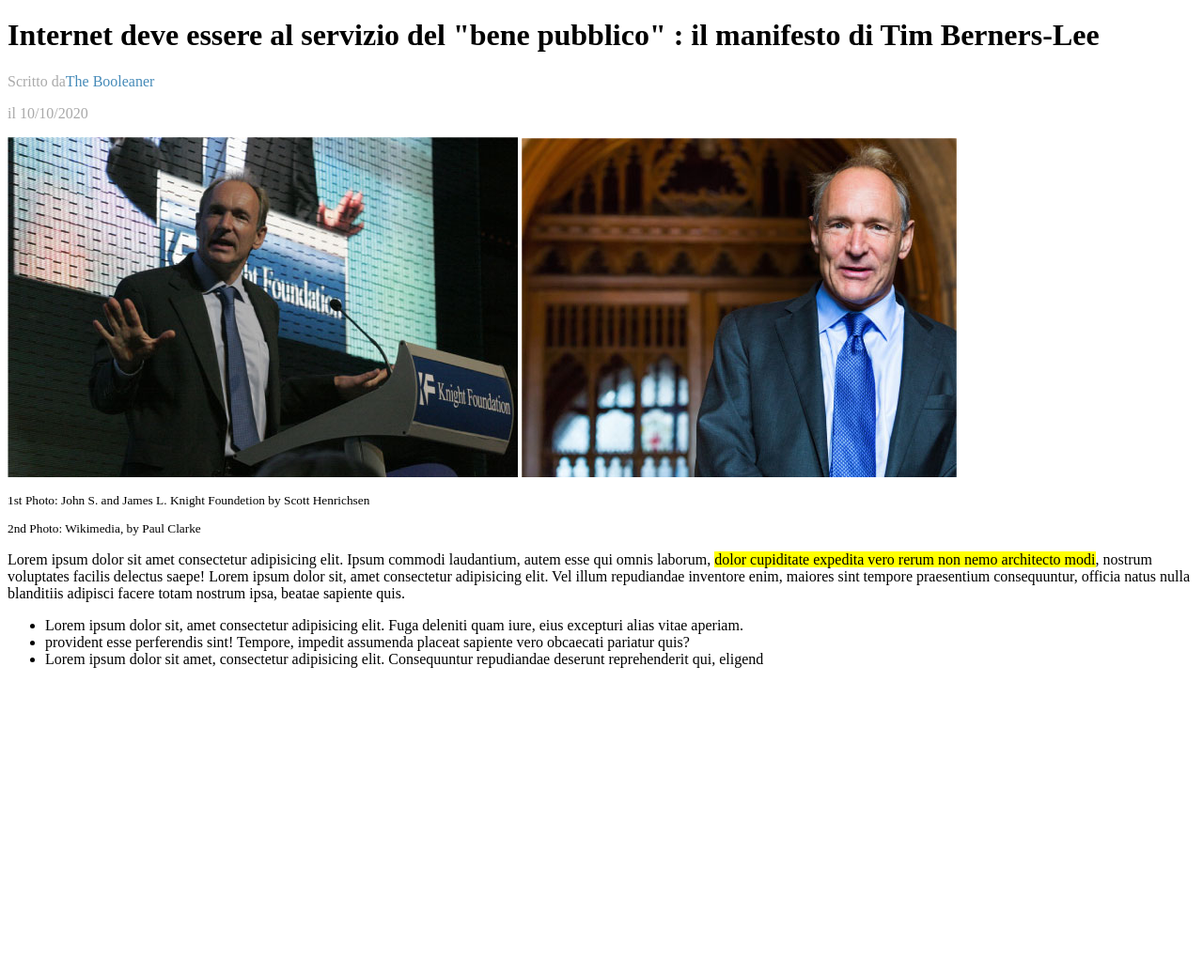
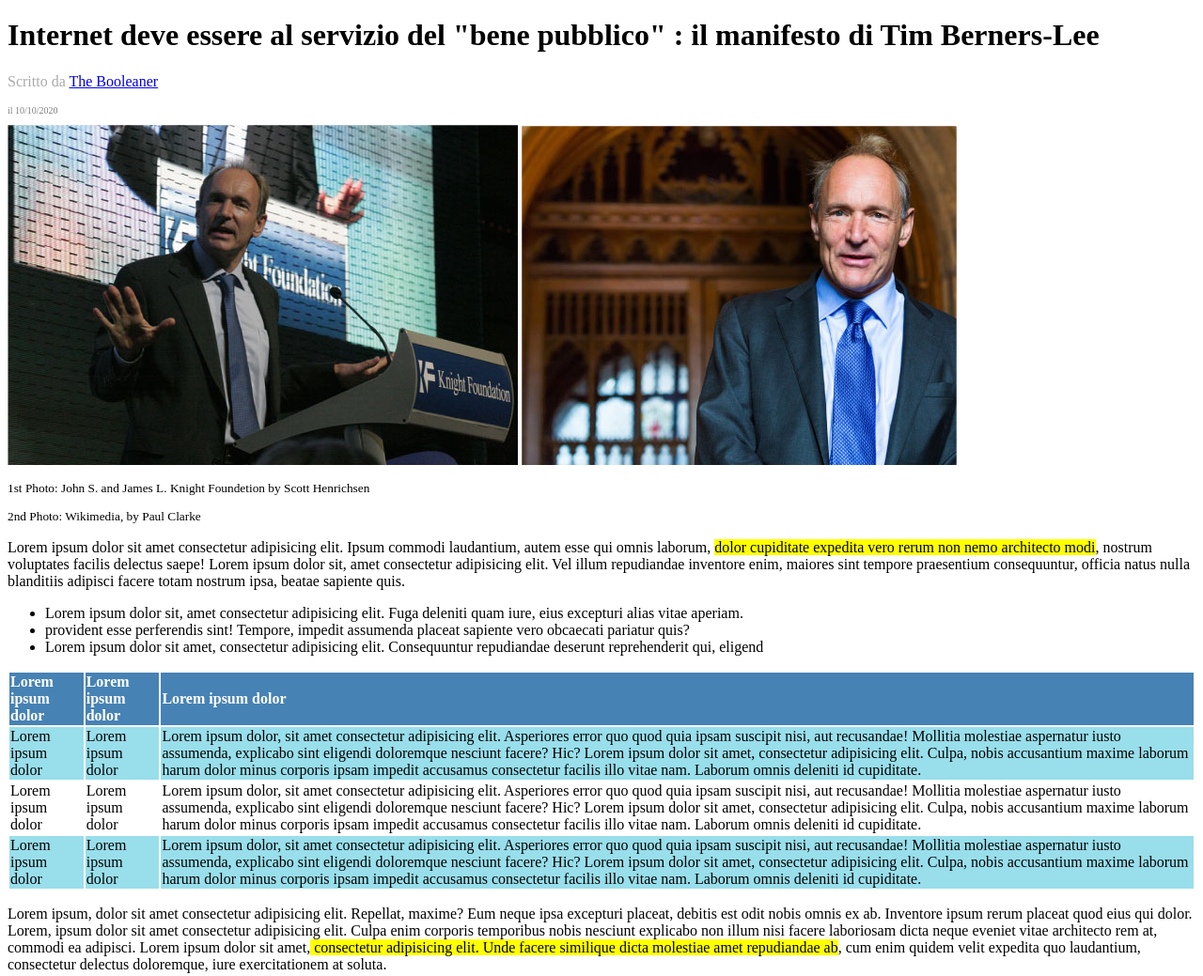
Before and after one commit to Matteoanselmo/html-css-booleaner, a plain HTML site: page index.html in a window 1280 px wide. Shown: the part 128-1167 px from the top of the page at 94% size. Before the commit the page ends 1016 px from the top, so only its background shows below. Drawn offline with Linux system fonts and the light colour scheme.

Commit message:
accorgimenti

```diff
--- a/css/style.css
+++ b/css/style.css
@@ -21,8 +21,10 @@ body{
 .grigio{
     color: darkgray;
 }
-span{
-    color: rgb(69, 138, 184);
+
+.piccolo{
+    color: grey;
+    font-size:x-small ;
 }
 .p-comments{
     font-size: smaller;
@@ -33,3 +35,11 @@ span{
 .lista{
 
 }
+.t-head{
+    text-align: left;
+    color: white;
+    background-color: steelblue;
+}
+.t-blu{
+    background-color: rgb(152, 222, 235);
+}
--- a/index.html
+++ b/index.html
@@ -21,9 +21,9 @@ o<!DOCTYPE html>
                 il manifesto di Tim Berners-Lee
             </h1>
             <p class="grigio">
-                Scritto da<span>The Booleaner</span>
+                Scritto da <a href="https://boolean.careers/">The Booleaner</a>
             </p>
-            <p class="grigio">
+            <p class="piccolo">
                 il 10/10/2020
             </p>
             <!-- Foto Tim -->
@@ -42,6 +42,7 @@ o<!DOCTYPE html>
         <div>
             <p>Lorem ipsum dolor sit amet consectetur adipisicing elit. Ipsum commodi laudantium, autem esse qui omnis laborum, <spna class="evidenziato">dolor cupiditate expedita vero rerum non nemo architecto modi</spna>, nostrum voluptates facilis delectus saepe! Lorem ipsum dolor sit, amet consectetur adipisicing elit. Vel illum repudiandae inventore enim, maiores sint tempore praesentium consequuntur, officia natus nulla blanditiis adipisci facere totam nostrum ipsa, beatae sapiente quis.</p>
         </div>
+        <!-- LISTA -->
         <div class="lista">
             <ul>
                 <li>Lorem ipsum dolor sit, amet consectetur adipisicing elit. Fuga deleniti quam iure, eius excepturi alias vitae aperiam. </li>
@@ -49,10 +50,48 @@ o<!DOCTYPE html>
                 <li>Lorem ipsum dolor sit amet, consectetur adipisicing elit. Consequuntur repudiandae deserunt reprehenderit qui, eligend </li>
             </ul>
         </div>
+        <!-- TABELLA -->
+        <div>
+            <table>
+                <thead class="t-head">
+                    <tr>
+                        <th>Lorem ipsum dolor</th>
+                        <th>Lorem ipsum dolor</th>
+                        <th>Lorem ipsum dolor</th>
+                    </tr>
+                </thead>
+                <tbody >
+                    <tr class="t-blu">
+                        <td>Lorem ipsum dolor</td>
+                        <td>Lorem ipsum dolor</td>
+                        <td>Lorem ipsum dolor, sit amet consectetur adipisicing elit. Asperiores error quo quod quia ipsam suscipit nisi, aut recusandae! Mollitia molestiae aspernatur iusto assumenda, explicabo sint eligendi doloremque nesciunt facere? Hic? Lorem ipsum dolor sit amet, consectetur adipisicing elit. Culpa, nobis accusantium maxime laborum harum dolor minus corporis ipsam impedit accusamus consectetur facilis illo vitae nam. Laborum omnis deleniti id cupiditate.</td>
+                    </tr>
+                    <tr>
+                        <td>Lorem ipsum dolor</td>
+                        <td>Lorem ipsum dolor</td>
+                        <td>Lorem ipsum dolor, sit amet consectetur adipisicing elit. Asperiores error quo quod quia ipsam suscipit nisi, aut recusandae! Mollitia molestiae aspernatur iusto assumenda, explicabo sint eligendi doloremque nesciunt facere? Hic? Lorem ipsum dolor sit amet, consectetur adipisicing elit. Culpa, nobis accusantium maxime laborum harum dolor minus corporis ipsam impedit accusamus consectetur facilis illo vitae nam. Laborum omnis deleniti id cupiditate.</td>
+                    </tr>
+                </tbody>
+                <tfoot>
+                    <tr class="t-blu">
+                        <td>Lorem ipsum dolor</td>
+                        <td>Lorem ipsum dolor</td>
+                        <td>Lorem ipsum dolor, sit amet consectetur adipisicing elit. Asperiores error quo quod quia ipsam suscipit nisi, aut recusandae! Mollitia molestiae aspernatur iusto assumenda, explicabo sint eligendi doloremque nesciunt facere? Hic? Lorem ipsum dolor sit amet, consectetur adipisicing elit. Culpa, nobis accusantium maxime laborum harum dolor minus corporis ipsam impedit accusamus consectetur facilis illo vitae nam. Laborum omnis deleniti id cupiditate.</td>
+                    </tr>
+                </tfoot>
+            </table>
+        </div>
+        <p>Lorem ipsum, dolor sit amet consectetur adipisicing elit. Repellat, maxime? Eum neque ipsa excepturi placeat, debitis est odit nobis omnis ex ab. Inventore ipsum rerum placeat quod eius qui dolor. Lorem, ipsum dolor sit amet consectetur adipisicing elit. Culpa enim corporis temporibus nobis nesciunt explicabo non illum nisi facere laboriosam dicta neque eveniet vitae architecto rem at, commodi ea adipisci. Lorem ipsum dolor sit amet,<span class="evidenziato"> consectetur adipisicing elit. Unde facere similique dicta molestiae amet repudiandae ab</span>, cum enim quidem velit expedita quo laudantium, consectetur delectus doloremque, iure exercitationem at soluta.</p>
 
     </main>
+    <!-- Footer -->
     <footer>
-
+        <section>
+        <p class="grigio">Potrebbero interessarti</p>
+        <img src="img/monitor.jpg" alt="Monitor">
+        <br>
+        <img src="img/graph.jpg" alt="">
+    </section>
     </footer>
 </body>
 </html>
```
